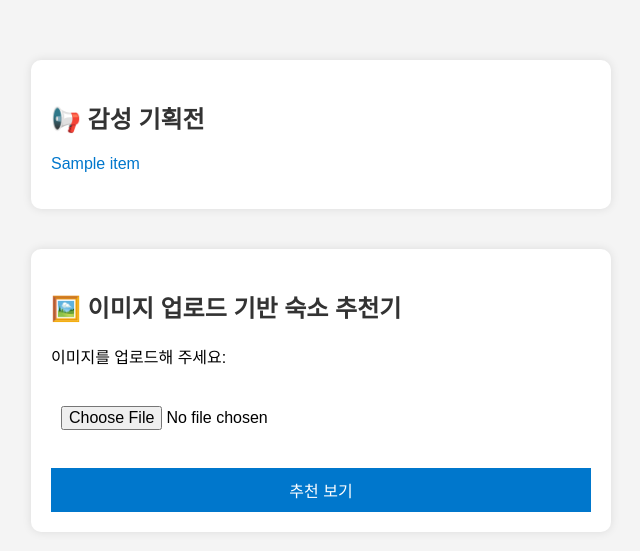
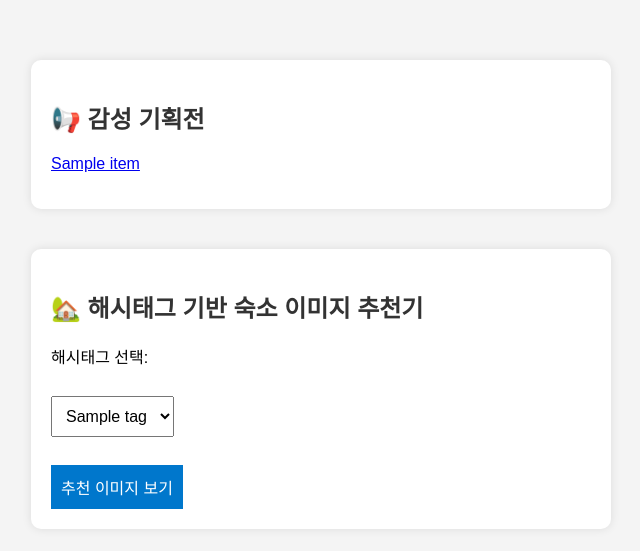
Before and after one commit to onewon1234/ADV_Project, a Flask app: template templates/index.html in a window 1280 px wide. Shown: the top 551 px of the page, without its empty margins (319-959 px from the left). Run offline with Flask 3, Linux system fonts and the light colour scheme; the template is opened without the code that fills it: most values are stand-ins (such as "Sample title", 1, 10 or a date in 2020); parts of the project's set-up code (start-up, migrations or seed data) failed here and were passed over.

Commit message:
예림 브랜치의 app.py, index.html을 main에 반영

```diff
--- a/app.py
+++ b/app.py
@@ -1,118 +1,38 @@
 from flask import Flask, render_template, request
-from utils import recommend_similar_listings, create_map
+from utils import get_top_images_by_tag, create_map
 import os
-import pandas as pd
-import torch
-from transformers import CLIPProcessor, CLIPModel
 
 app = Flask(__name__)
-app.config['UPLOAD_FOLDER'] = 'uploads'
-os.makedirs(app.config['UPLOAD_FOLDER'], exist_ok=True)
 
-# 🔹 기획전용 데이터
-df_clustered = pd.read_csv("clustered_marketing_texts.csv")
-df_data = pd.read_csv("기획전_최종선택클러스터_숙소.csv")
-
-cluster_title_map = {
-    5:  "🏙️ 도심 한복판, 현지 감성 그대로 머물기",
-    6:  "📍 어디든 가까워요! 입지 끝판왕 숙소 추천",
-    18: "✨ 감성 톡톡! 넓고 럭셔리한 객실에서 호캉스",
-    33: "🌿 가든뷰에서 피톤치드 한가득! 자연 속 힐링",
-    40: "👨‍👩‍👧‍👦 가족 모두를 위한 평화로운 휴식처",
-    46: "🌊 시선을 빼앗는 뷰맛집, 오션뷰 특가 모음",
-    50: "⭐ 믿고 가는 후기 맛집! 신축 감성스테이 추천"
-}
-
-def suggest_campaign_title(cluster_id):
-    return cluster_title_map.get(cluster_id, f"🏙️ 기획전 #{cluster_id}")
-
-# 🔹 CLIP 모델 준비
-df_tags = pd.read_csv(os.path.join(os.path.dirname(__file__), "clip최종df.csv"), encoding="utf-8")
+# 해시태그 리스트
 hashtags = [
-    "Modern", "Nordic", "Natural", "Vintage Retro", "Lovely Romantic",
-    "Industrial", "Unique", "French Provence", "Minimal Simple",
-    "Classic Antique", "Korean Asian"
+    "Modern",
+    "Nordic",
+    "Natural",
+    "Vintage Retro",
+    "Lovely Romantic",
+    "Industrial",
+    "Unique",
+    "French Provence",
+    "Minimal Simple",
+    "Classic Antique",
+    "Korean Asian"
 ]
 
-device = "cuda" if torch.cuda.is_available() else "cpu"
-model = CLIPModel.from_pretrained("openai/clip-vit-base-patch32").to(device)
-processor = CLIPProcessor.from_pretrained("openai/clip-vit-base-patch32")
-text_inputs = processor(text=hashtags, return_tensors="pt", padding=True, truncation=True).to(device)
-with torch.no_grad():
-    hashtag_embs = model.get_text_features(**text_inputs)
-    hashtag_embs = hashtag_embs / hashtag_embs.norm(dim=1, keepdim=True)
-
-# ✅ 메인 페이지
 @app.route('/')
 def index():
-    valid_ids = set(df_data["cluster_id"].unique())
+    return render_template("index.html")
 
-    # 기존 감성 기획전 (기존 구조 그대로 유지)
-    campaign_items = [
-        {"cluster_id": cid, "title": suggest_campaign_title(cid)}
-        for cid in cluster_title_map if cid in valid_ids
-    ]
-
-    # ✅ 특가 기획전만 추가 (url 필드 포함)
-    campaign_items.append({
-        "title": "💸 부담없이 떠나세요! 5만원 이하의 갓성비 숙소",
-        "url": "/cheap"
-    })
-
-    return render_template("index.html", items=campaign_items)
-
-
-# ✅ 기획전 상세 페이지
-@app.route("/cluster/<int:cluster_id>")
-def show_cluster(cluster_id):
-    title = suggest_campaign_title(cluster_id)
-    filtered = df_data[df_data["cluster_id"] == cluster_id]
-    items = [
-        {
-            "description": row.get("description", ""),
-            "picture_url": row.get("picture_url", "").strip() if row.get("picture_url") else ""
-        }
-        for _, row in filtered.iterrows()
-    ]
-    return render_template("cluster.html", title=title, items=items)
-
-@app.route("/cheap")
-def cheap_special():
-    # CSV 파일에서 특가 숙소 데이터 불러오기
-    df_cheap = pd.read_csv("airbnb_cheap_under_35.csv")
-
-    # 기획전 제목
-    title = "💸 5만원 이하 갓성비 숙소 모음"
-
-    # template에 넘겨줄 숙소 리스트
-    items = [
-        {
-            "description": row.get("description", ""),
-            "picture_url": row.get("picture_url", "").strip() if row.get("picture_url") else ""
-        }
-        for _, row in df_cheap.iterrows()
-    ]
-
-    # cluster.html 템플릿 재사용
-    return render_template("cluster.html", title=title, items=items)
-
-
-# ✅ 이미지 업로드 기반 추천
 @app.route('/recommend', methods=['POST'])
 def recommend():
-    uploaded_file = request.files['image']
-    if uploaded_file.filename == '':
-        return "❗이미지를 업로드해 주세요."
+    selected_tag = request.form.get('tag')
+    if not selected_tag:
+        return "❗ 해시태그를 선택해 주세요."
 
-    image_path = os.path.join(app.config['UPLOAD_FOLDER'], uploaded_file.filename)
-    uploaded_file.save(image_path)
+    recommendations = get_top_images_by_tag(selected_tag, top_n=6)
+    create_map(recommendations, output_path="static/map.html")  # 지도 생성
 
-    top_tags, recommendations = recommend_similar_listings(
-        image_path, df_tags, hashtags, hashtag_embs
-    )
+    return render_template("result.html", recommendations=recommendations, tag=selected_tag)
 
-    create_map(recommendations)  # 지도 생성 (map.html)
-    return render_template("result.html", tags=top_tags, recommendations=recommendations.to_dict(orient='records'))
-
-if __name__ == '__main__':
+if __name__ == "__main__":
     app.run(debug=True)
--- a/templates/index.html
+++ b/templates/index.html
@@ -4,37 +4,18 @@
   <meta charset="UTF-8">
   <title>Fitbnb 감성 기획전</title>
   <style>
-    body {
-      font-family: Arial, sans-serif;
-      background-color: #f4f4f4;
-      margin: 0;
-      padding: 0;
-    }
-    .container {
-      display: flex;
-      flex-wrap: wrap;
-      justify-content: space-around;
-      padding: 40px;
-    }
-    .box {
-      background: white;
-      border-radius: 10px;
-      padding: 20px;
-      margin: 20px;
-      box-shadow: 0 0 10px rgba(0,0,0,0.1);
-      width: 45%;
-    }
+    body { font-family: Arial, sans-serif; background-color: #f4f4f4; margin: 0; padding: 0; }
+    .container { display: flex; flex-wrap: wrap; justify-content: space-around; padding: 40px; }
+    .box { background: white; border-radius: 10px; padding: 20px; margin: 20px; box-shadow: 0 0 10px rgba(0,0,0,0.1); width: 45%; }
+
     h2 { color: #333; }
     ul { list-style-type: none; padding: 0; }
     li { margin: 8px 0; }
-    a { color: #0077cc; text-decoration: none; }
-    a:hover { text-decoration: underline; }
-    input[type="file"], button {
+
+    select, button {
       padding: 10px;
       font-size: 16px;
       margin-top: 10px;
-      width: 100%;
-      box-sizing: border-box;
     }
     button {
       background-color: #0077cc;
@@ -54,18 +35,23 @@
       <h2>📢 감성 기획전</h2>
       <ul>
         {% for item in items %}
-          <li><a href="{{ item.url if item.url else '/cluster/' ~ item.cluster_id }}">{{ item.title }}</a></li>
+          <li><a href="/cluster/{{ item.cluster_id }}">{{ item.title }}</a></li>
         {% endfor %}
       </ul>
     </div>
 
-    <!-- 오른쪽: 이미지 업로드 기반 추천기 -->
+    <!-- 오른쪽: 해시태그 기반 추천기 -->
     <div class="box">
-      <h2>🖼️ 이미지 업로드 기반 숙소 추천기</h2>
-      <form action="/recommend" method="post" enctype="multipart/form-data">
-        <label>이미지를 업로드해 주세요:</label><br><br>
-        <input type="file" name="image" accept="image/*" required><br><br>
-        <button type="submit">추천 보기</button>
+      <h2>🏡 해시태그 기반 숙소 이미지 추천기</h2>
+      <form action="/recommend" method="post">
+        <label>해시태그 선택:</label><br><br>
+        <select name="tag">
+            {% for tag in tags %}
+              <option value="{{ tag }}">{{ tag }}</option>
+            {% endfor %}
+        </select>
+        <br><br>
+        <button type="submit">추천 이미지 보기</button>
       </form>
     </div>
   </div>
```
